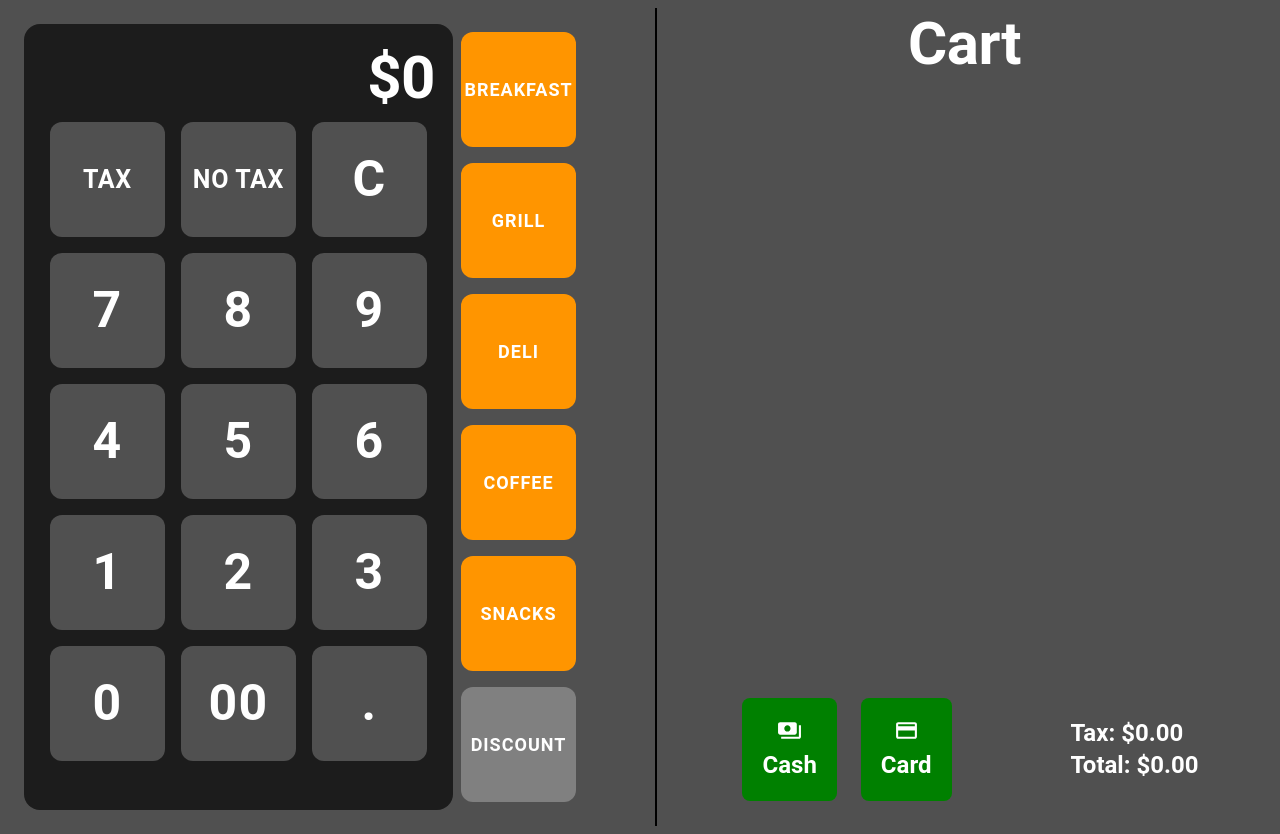
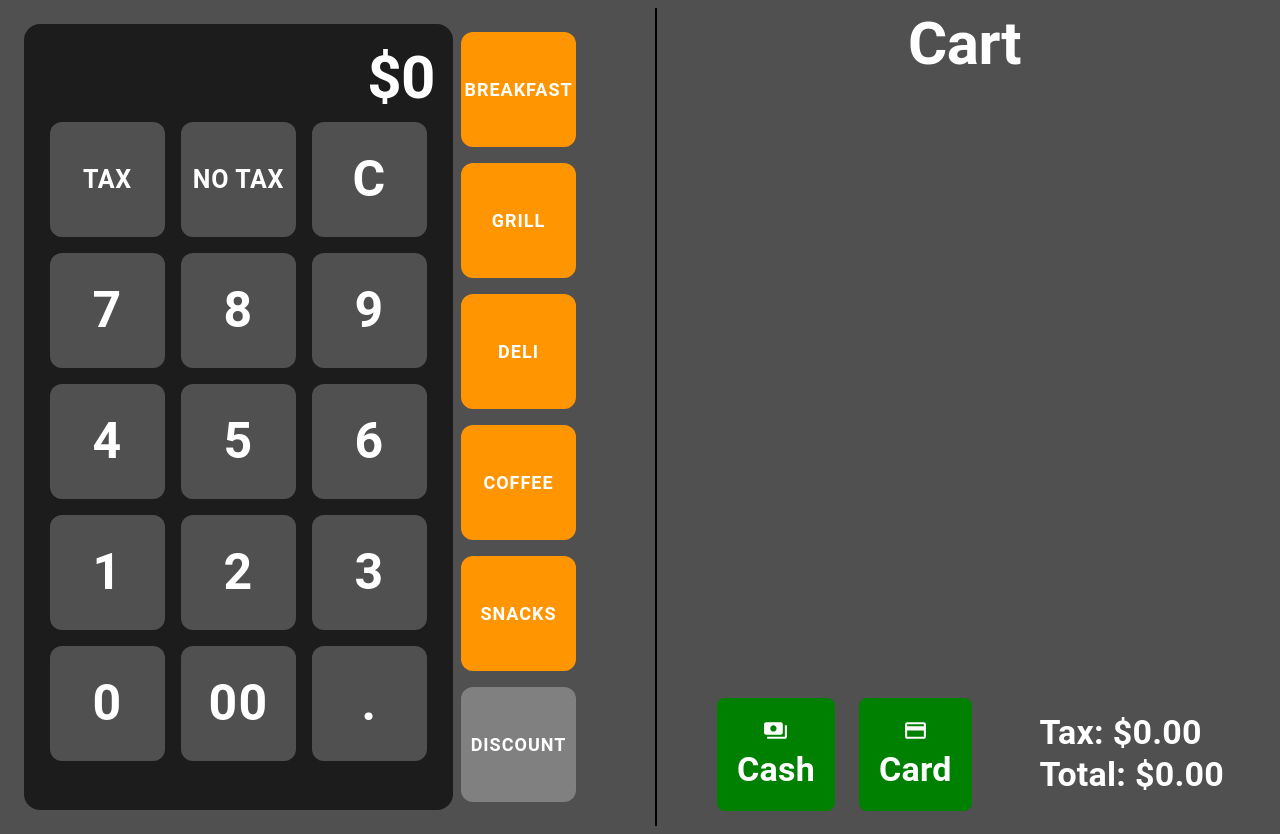
Before and after one commit to MikeB1124/cash-register, a Next.js app: page / in a window 1280 px wide. Built offline with nearby package versions, Linux system fonts and the light colour scheme.

Commit message:
chip added to calc

```diff
--- a/comps/home/Calculator.js
+++ b/comps/home/Calculator.js
@@ -3,6 +3,7 @@ import Button from '@mui/material/Button';
 import Typography from '@mui/material/Typography';
 import PercentIcon from '@mui/icons-material/Percent';
 import Alert from '@mui/material/Alert';
+import Chip from '@mui/material/Chip';
 import {useEffect, useState} from 'react'
 
 function Calculator({itemAddedToCart}){
@@ -79,6 +80,10 @@ function Calculator({itemAddedToCart}){
         <div style={container}>
             <div style={{display:"flex"}}>
                 <div style={calculatorContainer}>
+                    <div style={{display:"flex", justifyContent:"right"}}>
+                        {category ? <Chip label={category} style={{color:"white", backgroundColor:"orange", fontWeight:"bold", letterSpacing:"1px"}}/> : <div></div>}
+                    </div>
+
                     <div style={{display:"flex", justifyContent:"right"}}>
                         <Typography variant="h2" style={{color:"white", fontWeight:"bold", textAlign:"right"}}>${calculatorTotal}</Typography>
                     </div>
--- a/comps/home/CardTransModal.js
+++ b/comps/home/CardTransModal.js
@@ -20,7 +20,7 @@ function CardTransModal({total}){
         <div>
             <div onClick={openModal} style={paymentButtonStyle}>
                 <CreditCardIcon fontSize='larger'/>
-                <Typography variant="h5" style={{fontWeight:"bold"}}>Card</Typography>
+                <Typography variant="h4" style={{fontWeight:"bold"}}>Card</Typography>
             </div>
             <Modal
                 open={open}
--- a/comps/home/CashTransModal.js
+++ b/comps/home/CashTransModal.js
@@ -32,8 +32,11 @@ function CashTransModal({total, orderComplete}){
 
     function closeModal(){
         setOpen(false)
-        setShowChange(false)
-        orderComplete()
+
+        if(customerChange != 0){
+            setShowChange(false)
+            orderComplete()
+        }
     }
 
     function handleBillClick(bill){
@@ -54,7 +57,7 @@ function CashTransModal({total, orderComplete}){
         <div>
             <div onClick={openModal} style={paymentButtonStyle}>
                 <PaymentsIcon fontSize='larger'/>
-                <Typography variant="h5" style={{fontWeight:"bold"}}>Cash</Typography>
+                <Typography variant="h4" style={{fontWeight:"bold"}}>Cash</Typography>
             </div>
             <Modal
                 open={open}
--- a/comps/home/ShoppingCart.js
+++ b/comps/home/ShoppingCart.js
@@ -63,8 +63,8 @@ function ShoppingCart({itemList, deleteFromCart, orderComplete}){
                 </div>
 
                 <div>
-                    <Typography style={{color:"white", fontWeight:"bold"}} variant="h5">Tax: ${taxTotal}</Typography>
-                    <Typography style={{color:"white", fontWeight:"bold"}} variant="h5">Total: ${total}</Typography>
+                    <Typography style={{color:"white", fontWeight:"bold"}} variant="h4">Tax: ${taxTotal}</Typography>
+                    <Typography style={{color:"white", fontWeight:"bold"}} variant="h4">Total: ${total}</Typography>
                 </div>
             </div>
         </div>
```
